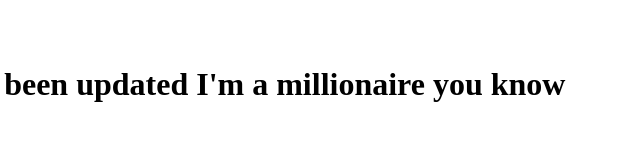
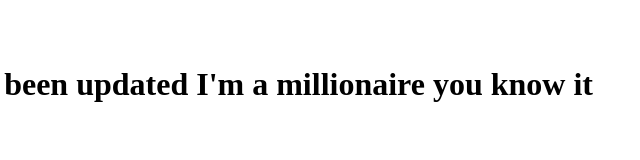
Before and after one commit to bkalan32/git-project, a plain HTML site: page index.html in a window 1280 px wide. Shown: the full height of the page, 635-1275 px from the left. Drawn offline with Linux system fonts and the light colour scheme.

Commit message:
Updated index.html

```diff
--- a/index.html
+++ b/index.html
@@ -2,4 +2,4 @@
 This is a test
 Im a cloud engineer!
 Branch has been updated
-I'm a millionaire you know
+I'm a millionaire you know it
```
